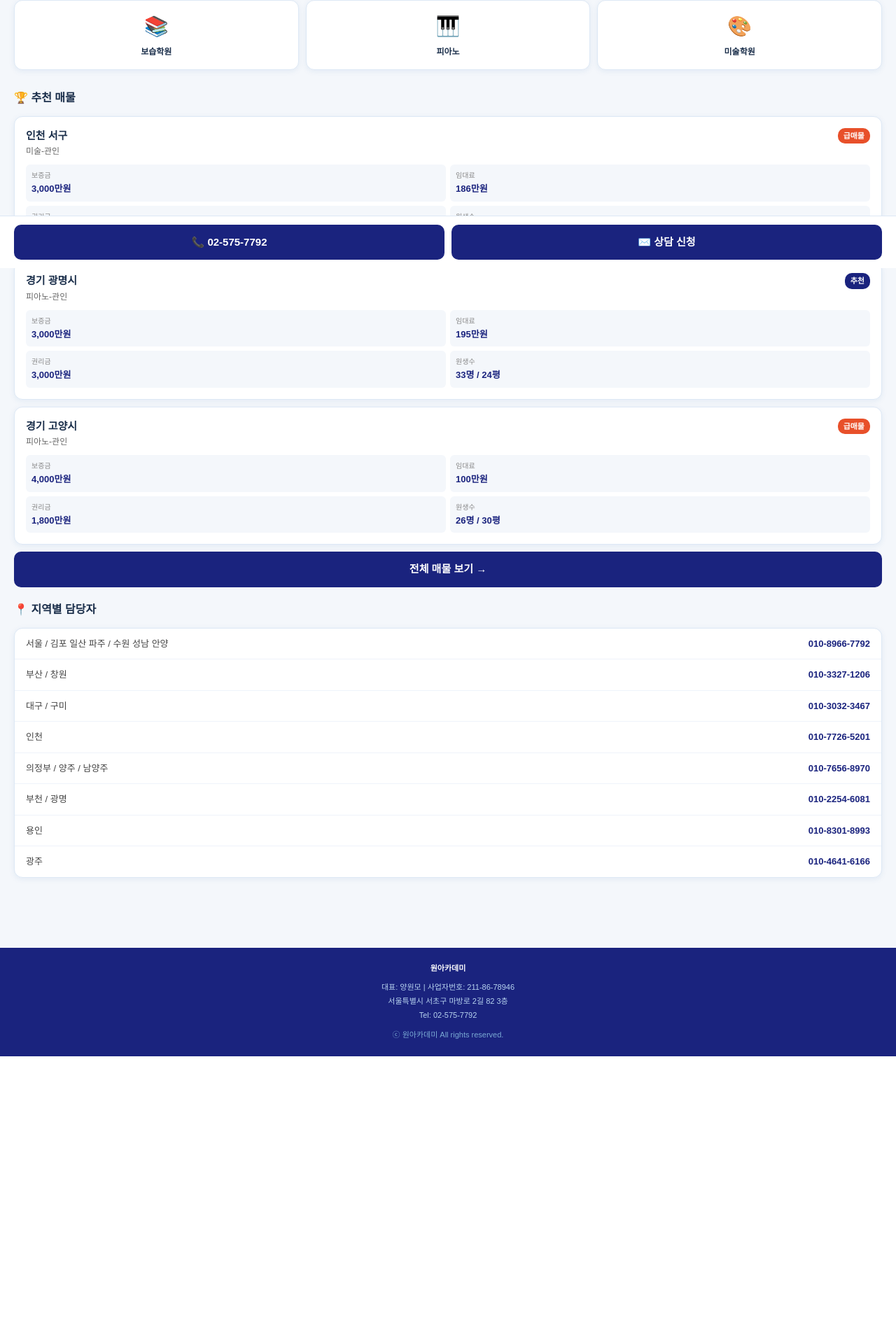
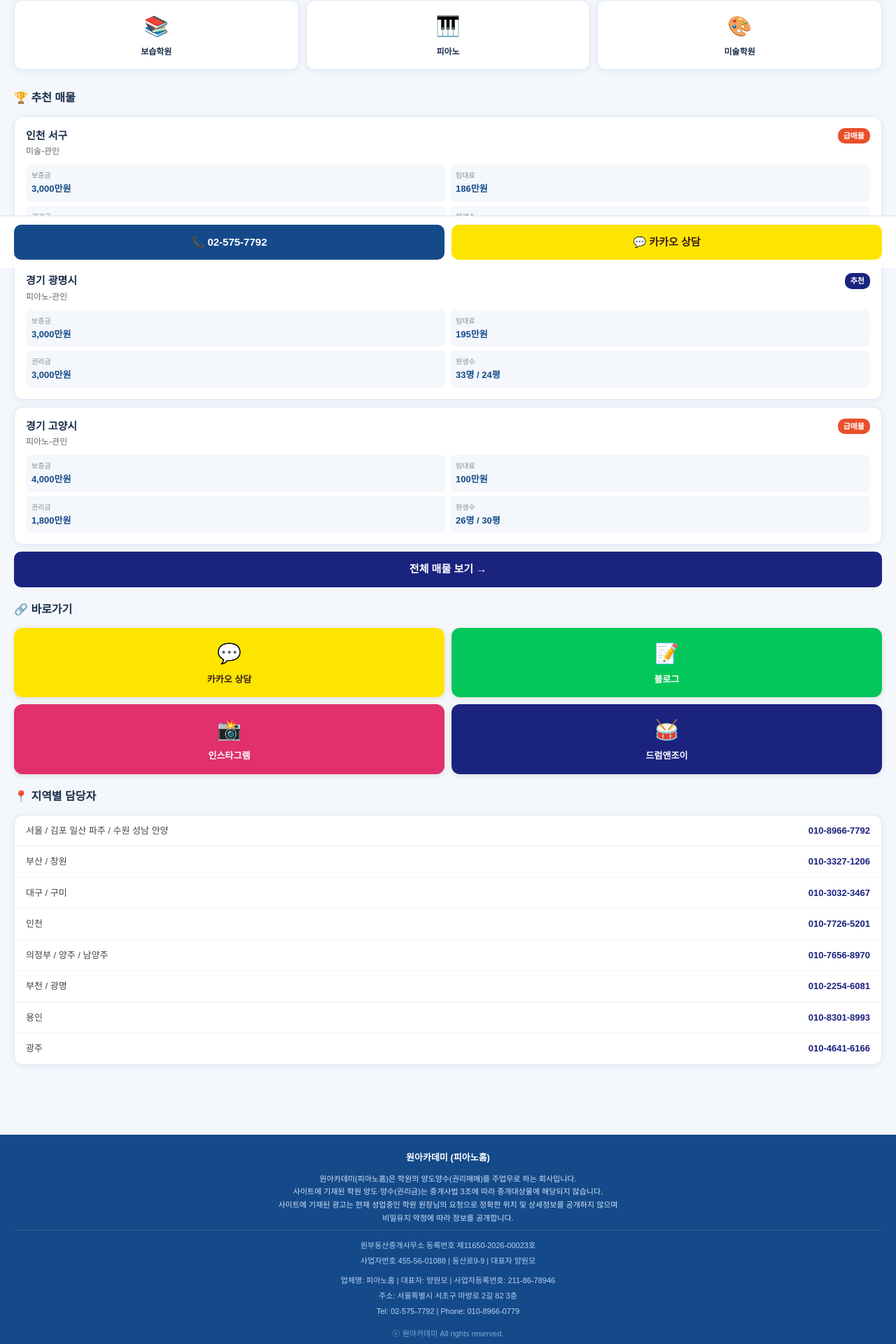
Before and after one commit to oneacademy0522/oneacademy-app, a Next.js app: page / in a window 1280 px wide. Shown: the part 417-2337 px from the top of the page at 70% size. Before the commit the page ends 1926 px from the top, so only its background shows below. Built offline with nearby package versions, Linux system fonts and the light colour scheme.

Commit message:
사업자정보 업데이트

```diff
--- a/app/page.tsx
+++ b/app/page.tsx
@@ -8,7 +8,7 @@ export default function Home() {
   ];
 
   const PRIMARY = '#1a237e';
-  const PRIMARY_DARK = '#1a237e';
+  const PRIMARY_DARK = '#154a8a';
   const ACCENT = '#e8502a';
   const BG = '#f4f7fb';
 
@@ -35,11 +35,11 @@ export default function Home() {
         background: `linear-gradient(135deg, ${PRIMARY_DARK} 0%, ${PRIMARY} 100%)`,
         color: 'white', padding: '40px 20px', textAlign: 'center',
       }}>
-        <div style={{ fontSize: '12px', color: '#b8d4f0', marginBottom: '8px', letterSpacing: '2px' }}>ONE ACADEMY </div>
+        <div style={{ fontSize: '12px', color: '#b8d4f0', marginBottom: '8px', letterSpacing: '2px' }}>ACADEMY TRADING</div>
         <h1 style={{ fontSize: '26px', fontWeight: '900', lineHeight: '1.3', margin: '0 0 12px' }}>
           좋은 학원,<br />제대로 찾아드립니다
         </h1>
-        <p style={{ fontSize: '14px', color: '#d0e4f7', marginBottom: '24px' }}>매도수수료 무료 · 전국 매물 · 전문 상담</p>
+        <p style={{ fontSize: '14px', color: '#d0e4f7', marginBottom: '24px' }}>전국 매물 · 전문 상담</p>
         <div style={{ display: 'flex', gap: '10px', justifyContent: 'center' }}>
           <Link href={`/detail?url=${encodeURIComponent('https://oneacademy.co.kr/bbs/board.php?bo_table=table35')}`} style={{
             background: 'white', color: PRIMARY, padding: '12px 24px',
@@ -66,7 +66,7 @@ export default function Home() {
               background: 'white', borderRadius: '12px', padding: '16px 8px',
               textAlign: 'center', textDecoration: 'none', color: '#1a2e4a',
               boxShadow: '0 2px 8px rgba(30,95,168,0.08)', display: 'block',
-              border: `1px solid #dde8f5`,
+              border: '1px solid #dde8f5',
             }}>
               <div style={{ fontSize: '28px', marginBottom: '6px' }}>{cat.emoji}</div>
               <div style={{ fontSize: '12px', fontWeight: '700' }}>{cat.name}</div>
@@ -118,6 +118,28 @@ export default function Home() {
         }}>전체 매물 보기 →</Link>
       </section>
 
+      {/* 바로가기 */}
+      <section style={{ padding: '0 20px 20px' }}>
+        <h2 style={{ fontSize: '16px', fontWeight: '800', color: '#1a2e4a', marginBottom: '14px' }}>🔗 바로가기</h2>
+        <div style={{ display: 'grid', gridTemplateColumns: '1fr 1fr', gap: '10px' }}>
+          {[
+            { emoji: '💬', name: '카카오 상담', url: 'https://open.kakao.com/o/s6fASXti', bg: '#FEE500', color: '#3A1D1D' },
+            { emoji: '📝', name: '블로그', url: 'https://blog.naver.com/swnm123', bg: '#03C75A', color: 'white' },
+            { emoji: '📸', name: '인스타그램', url: 'https://www.instagram.com/oneacademy_piano/', bg: '#E1306C', color: 'white' },
+            { emoji: '🥁', name: '드럼앤조이', url: 'https://blog.naver.com/wmy339002/222633531346', bg: PRIMARY, color: 'white' },
+          ].map((item) => (
+            <a key={item.name} href={item.url} target="_blank" rel="noopener noreferrer" style={{
+              background: item.bg, borderRadius: '12px', padding: '16px',
+              textAlign: 'center', textDecoration: 'none', color: item.color,
+              boxShadow: '0 2px 8px rgba(0,0,0,0.1)', display: 'block',
+            }}>
+              <div style={{ fontSize: '28px', marginBottom: '6px' }}>{item.emoji}</div>
+              <div style={{ fontSize: '13px', fontWeight: '700' }}>{item.name}</div>
+            </a>
+          ))}
+        </div>
+      </section>
+
       {/* 지역별 담당자 */}
       <section style={{ padding: '0 20px 20px' }}>
         <h2 style={{ fontSize: '16px', fontWeight: '800', color: '#1a2e4a', marginBottom: '14px' }}>📍 지역별 담당자</h2>
@@ -158,23 +180,33 @@ export default function Home() {
           borderRadius: '10px', textAlign: 'center', textDecoration: 'none',
           fontWeight: '700', fontSize: '15px',
         }}>📞 02-575-7792</a>
-        <Link href={`/detail?url=${encodeURIComponent('https://oneacademy.co.kr/bbs/write.php?bo_table=table37')}`} style={{
-          flex: 1, background: PRIMARY, color: 'white', padding: '14px',
+        <a href="https://open.kakao.com/o/s6fASXti" target="_blank" rel="noopener noreferrer" style={{
+          flex: 1, background: '#FEE500', color: '#3A1D1D', padding: '14px',
           borderRadius: '10px', textAlign: 'center', textDecoration: 'none',
           fontWeight: '700', fontSize: '15px',
-        }}>✉️ 상담 신청</Link>
+        }}>💬 카카오 상담</a>
       </div>
 
       {/* 푸터 */}
       <footer style={{
         background: PRIMARY_DARK, color: '#b8d4f0', padding: '20px',
-        fontSize: '11px', textAlign: 'center', lineHeight: '1.8',
+        fontSize: '11px', textAlign: 'center', lineHeight: '2',
       }}>
-        <div style={{ color: 'white', fontWeight: '700', marginBottom: '8px' }}>원아카데미</div>
-        <div>대표: 양원모 | 사업자번호: 211-86-78946</div>
-        <div>서울특별시 서초구 마방로 2길 82 3층</div>
-        <div>Tel: 02-575-7792</div>
-        <div style={{ marginTop: '8px', color: '#7aaad4' }}>ⓒ 원아카데미 All rights reserved.</div>
+        <div style={{ color: 'white', fontWeight: '700', fontSize: '13px', marginBottom: '8px' }}>원아카데미 (피아노홈)</div>
+        <div style={{ color: '#d0e4f7', marginBottom: '8px', lineHeight: '1.7' }}>
+          원아카데미(피아노홈)은 학원의 양도양수(권리매매)를 주업무로 하는 회사입니다.<br />
+          사이트에 기재된 학원 양도·양수(권리금)는 중개사법 3조에 따라 중개대상물에 해당되지 않습니다.<br />
+          사이트에 기재된 광고는 현재 성업중인 학원 원장님의 요청으로 정확한 위치 및 상세정보를 공개하지 않으며<br />
+          비밀유지 약정에 따라 정보를 공개합니다.
+        </div>
+        <div style={{ borderTop: '1px solid rgba(255,255,255,0.1)', paddingTop: '10px', marginTop: '4px' }}>
+          <div>원부동산중개사무소 등록번호 제11650-2026-00023호</div>
+          <div>사업자번호 455-56-01088 | 동산로9-9 | 대표자 양원모</div>
+          <div style={{ marginTop: '6px' }}>업체명: 피아노홈 | 대표자: 양원모 | 사업자등록번호: 211-86-78946</div>
+          <div>주소: 서울특별시 서초구 마방로 2길 82 3층</div>
+          <div>Tel: 02-575-7792 | Phone: 010-8966-0779</div>
+        </div>
+        <div style={{ marginTop: '10px', color: '#7aaad4' }}>ⓒ 원아카데미 All rights reserved.</div>
       </footer>
     </main>
   );
```
